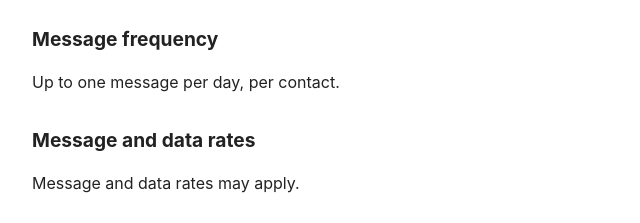
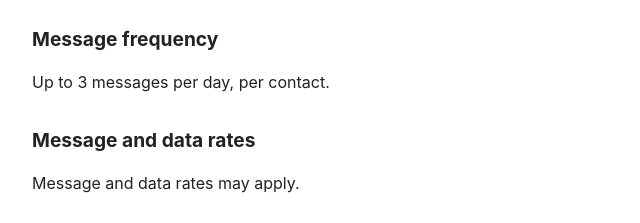
Before and after one commit to TheheckIn/the-check-in, a website: page terms.html in a window 1280 px wide. Shown: the part 306-529 px from the top of the page, 258-898 px from the left. Drawn offline with Linux system fonts and the light colour scheme.

Commit message:
Update message frequency from 1 to 3 per day

```diff
--- a/terms.html
+++ b/terms.html
@@ -17,7 +17,7 @@
 <p><strong>Program name:</strong> The Check In</p>
 <p><strong>Description:</strong> The Check In is a personal daily check-in tool. When the app owner presses the check-in button, each listed contact receives one automated SMS notification confirming the owner is okay.</p>
 <h2>Message frequency</h2>
-<p>Up to one message per day, per contact.</p>
+<p>Up to 3 messages per day, per contact.</p>
 <h2>Message and data rates</h2>
 <p>Message and data rates may apply.</p>
 <h2>Support</h2>
```
